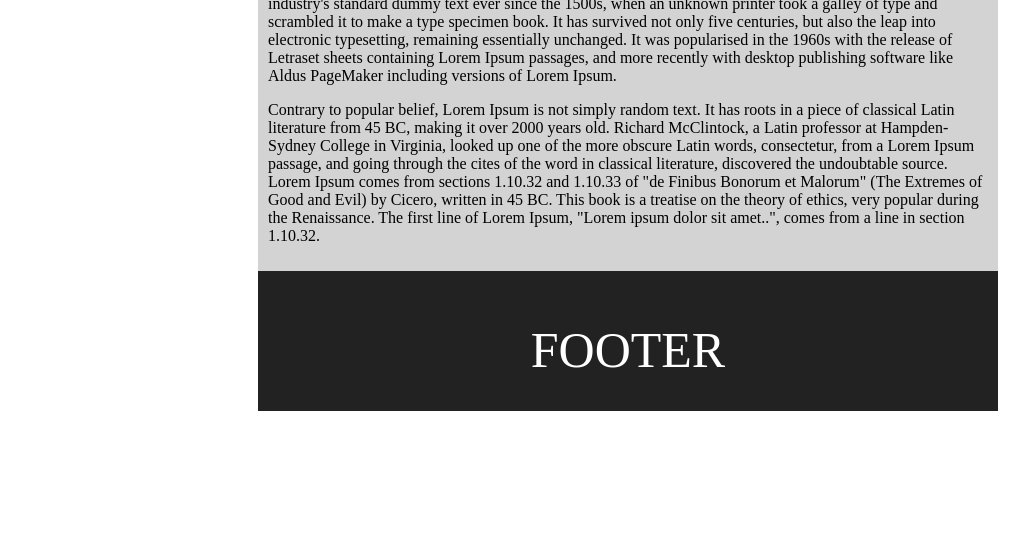
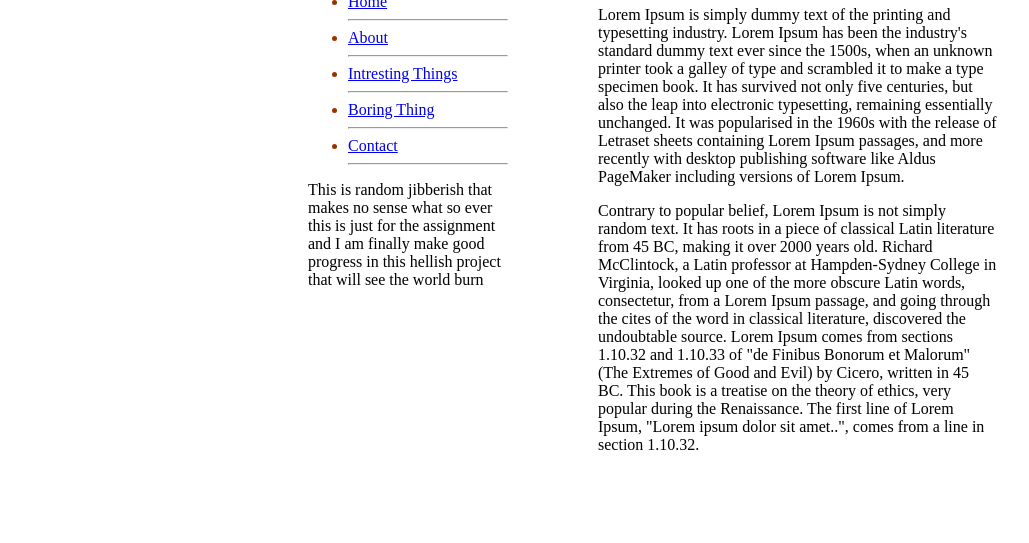
Before and after one commit to MLegacy/codingclass, a plain HTML site: page assignments/number 1/assignment1.html in a window 1280 px wide. Shown: the part 257-800 px from the top of the page, without its empty margins (12-1041 px from the left). Drawn offline with Linux system fonts and the light colour scheme.

Commit message:
I have finally seen the light at the end of the tunnel

```diff
--- a/assignments/number 1/assignment1.html
+++ b/assignments/number 1/assignment1.html
@@ -1,29 +1,35 @@
-<!doctype html>
+<!DOCTYPE html>
 <html lang="en">
   <head>
     <meta charset="utf8" />
-    <title>My Web Page</title>
+    <title>My Page</title>
     <link rel="stylesheet" type="text/css" href="newcss/hw.css" />
   </head>
 <body>
+
 <div class="container">
-          <header class="main-header base">HEADER</header>
-    <div class="main-content">
+
+<div class="header">
+<h1 class="base">Header</h1></div>
+
+<div class="menu">
 <nav class="page-navigation" id="navigation"><ul>
-          <li><a href="assignment.html">Home</a></li>
-        <li><a href="about.html">About</a></li>
-        <li><a href="intresting.html">Intresting Things</a></li>
-          <li><a href="boring.html">Boring Thing</a></li>
-          <li><a href="Contact.html">Contact</a></li>
+          <li><a href="assignment.html">Home</a></li><hr>
+          <li><a href="about.html">About</a></li><hr>
+          <li><a href="intresting.html">Intresting Things</a></li><hr>
+          <li><a href="boring.html">Boring Thing</a></li><hr>
+          <li><a href="Contact.html">Contact</a></li><hr>
           </ul></nav>
+          <p>This is random jibberish that makes no sense what so ever this is just for the assignment and I am finally make good progress in this hellish project that will see the world burn</p>
+          </div>
 
+<div id="content" style="height:600px;width:400px;float:right;">
+<h1>LOREM IPSUM</h1>
 <p>
   Lorem Ipsum is simply dummy text of the printing and typesetting industry. Lorem Ipsum has been the industry's standard dummy text ever since the 1500s, when an unknown printer took a galley of type and scrambled it to make a type specimen book. It has survived not only five centuries, but also the leap into electronic typesetting, remaining essentially unchanged. It was popularised in the 1960s with the release of Letraset sheets containing Lorem Ipsum passages, and more recently with desktop publishing software like Aldus PageMaker including versions of Lorem Ipsum.
     </p>
     <p>
-    Contrary to popular belief, Lorem Ipsum is not simply random text. It has roots in a piece of classical Latin literature from 45 BC, making it over 2000 years old. Richard McClintock, a Latin professor at Hampden-Sydney College in Virginia, looked up one of the more obscure Latin words, consectetur, from a Lorem Ipsum passage, and going through the cites of the word in classical literature, discovered the undoubtable source. Lorem Ipsum comes from sections 1.10.32 and 1.10.33 of "de Finibus Bonorum et Malorum" (The Extremes of Good and Evil) by Cicero, written in 45 BC. This book is a treatise on the theory of ethics, very popular during the Renaissance. The first line of Lorem Ipsum, "Lorem ipsum dolor sit amet..", comes from a line in section 1.10.32.
-    </p>
-
+    Contrary to popular belief, Lorem Ipsum is not simply random text. It has roots in a piece of classical Latin literature from 45 BC, making it over 2000 years old. Richard McClintock, a Latin professor at Hampden-Sydney College in Virginia, looked up one of the more obscure Latin words, consectetur, from a Lorem Ipsum passage, and going through the cites of the word in classical literature, discovered the undoubtable source. Lorem Ipsum comes from sections 1.10.32 and 1.10.33 of "de Finibus Bonorum et Malorum" (The Extremes of Good and Evil) by Cicero, written in 45 BC. This book is a treatise on the theory of ethics, very popular during the Renaissance. The first line of Lorem Ipsum, "Lorem ipsum dolor sit amet..", comes from a line in section 1.10.32.</div>
  </div><!-- end div.main-container -->
     <footer class="main-footer base">
     FOOTER
--- a/assignments/number 1/newcss/hw.css
+++ b/assignments/number 1/newcss/hw.css
@@ -2,30 +2,34 @@
     width: 740px;
     margin: auto;
 }
-.main-header {
+.header {
     height: 150px;
     color: #fff;
     background: royalblue;
 }
-.main-content{
+.content {
     padding: 10px;
     background: lightgrey;
 }
-.main-footer{
+.footer {
     height: 90px;
     color: #FFF;
     background: #222;
 }
-.base{
+.base {
     padding-top: 50px;
     color: #FFF;
     text-align: center;
     font-size: 50px;
 }
-.page-navigation ul li {
-    padding: 0 100px;
-    position: fixed;
-    top: 200px;
-    left: 60px;
-    line-height: 20px;
+.menu {
+    height:500px;
+    width:200px;
+    float:left;
+    padding-top: 50px;
+    padding-left: 50px;
+
 }
+.page-navigation {
+    color: #993300;
+}
```
Also changed, not shown: 1 other file. Lines whose indentation alone changed are shown as unchanged.
